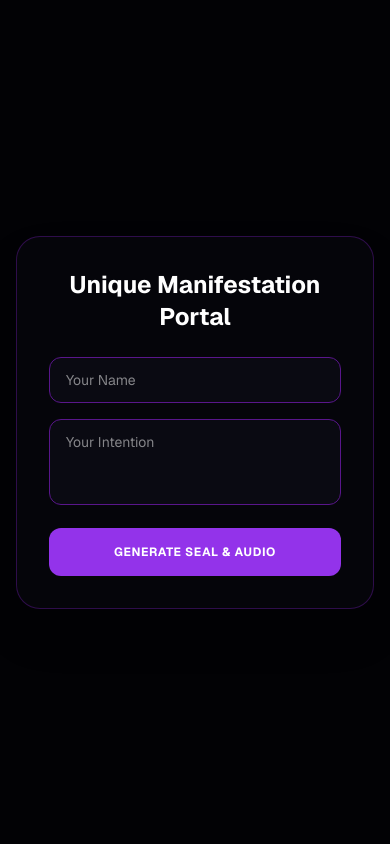
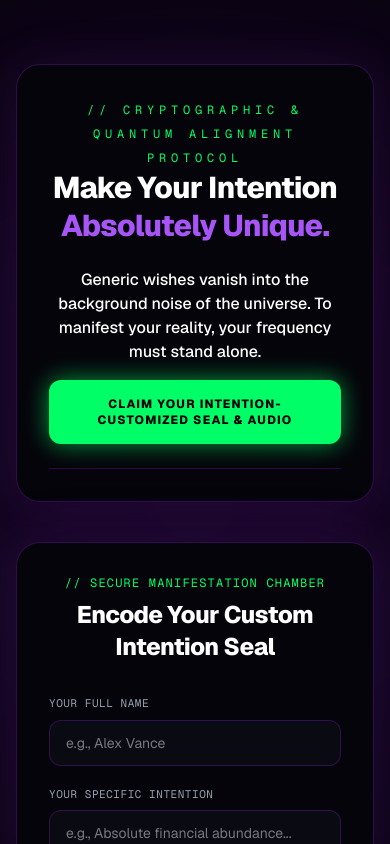
Before and after one commit to anilk1-commits/anil, a Next.js app: page / in a window 390 px wide. Shown: the top 844 px of the page. Built offline with nearby package versions, Linux system fonts and the light colour scheme.

Commit message:
use server action for checkout to eliminate 404 error

```diff
--- a/app/page.tsx
+++ b/app/page.tsx
@@ -25,6 +25,14 @@ function UniqueManifestationPortalContent() {
 
   useEffect(() => {
     document.title = "Unique Manifestation | Custom Intention Seal & 432 Hz Frequency";
+
+    let metaDesc = document.querySelector("meta[name='description']") as HTMLMetaElement | null;
+    if (!metaDesc) {
+      metaDesc = document.createElement('meta');
+      metaDesc.name = 'description';
+      document.head.appendChild(metaDesc);
+    }
+    metaDesc.content = "Transform your desires with Unique Manifestation. Generate your custom cryptographic intention seal and 432 Hz frequency audio package tailored exclusively to you.";
 
     const successParam = searchParams.get("success");
     const hashParam = searchParams.get("hash");
@@ -60,6 +68,7 @@ function UniqueManifestationPortalContent() {
         "SYNCHRONIZING MANIFESTATION VECTOR...",
         "CALIBRATING NEURAL FREQUENCY RESONANCE...",
         "ESTABLISHING SECURE ENTANGLEMENT CHANNEL...",
+        "01101001 11001010 01010111 00110011",
         "COMPILING MATRIX SEAL v3.69..."
       ];
 
@@ -80,7 +89,9 @@ function UniqueManifestationPortalContent() {
       let currentStep = 0;
       stepInterval = setInterval(() => {
         currentStep++;
-        if (currentStep < steps.length) setLoadingStep(currentStep);
+        if (currentStep < steps.length) {
+          setLoadingStep(currentStep);
+        }
       }, 1600);
     }
 
@@ -130,7 +141,7 @@ function UniqueManifestationPortalContent() {
       }
     } catch (error) {
       console.error("Ödeme Hatası:", error);
-      alert("Ödeme başlatılırken bir hata oluştu. Lütfen konsolu kontrol edin.");
+      alert("Ödeme başlatılırken bir hata oluştu.");
       setIsCheckoutLoading(false);
     }
   };
@@ -165,9 +176,17 @@ function UniqueManifestationPortalContent() {
   <g transform="rotate(${p.rotationAngle} 250 250)">
     <polygon points="${p.polygonPoints1}" fill="none" stroke="#A855F7" stroke-width="2.5"/>
     <polygon points="${p.polygonPoints2}" fill="none" stroke="#00FF66" stroke-width="1.5"/>
+    <circle cx="250" cy="250" r="70" fill="none" stroke="#00FF66" stroke-width="1" stroke-dasharray="3 3"/>
   </g>
-  <text x="250" y="470" fill="#A855F7" font-family="monospace" font-size="10" text-anchor="middle">HOLDER: ${currentHolderName.toUpperCase()}</text>
-  <text x="250" y="485" fill="#A855F7" font-family="monospace" font-size="10" text-anchor="middle">HASH: ${hashOutput}</text>
+  <circle cx="250" cy="250" r="${p.innerRadius}" fill="none" stroke="#9333EA" stroke-width="2"/>
+  <polygon points="250,${250 - p.innerRadius + 5} ${250 + p.innerRadius - 5},250 250,${250 + p.innerRadius - 5} ${250 - p.innerRadius + 5},250" fill="none" stroke="#00FF66" stroke-width="1"/>
+  <circle cx="250" cy="250" r="10" fill="#00FF66"/>
+  <style>
+    .title { fill: #00FF66; font-family: monospace; font-size: 14px; text-anchor: middle; font-weight: bold; }
+    .meta { fill: #A855F7; font-family: monospace; font-size: 10px; text-anchor: middle; }
+  </style>
+  <text x="250" y="470" class="meta">HOLDER: ${currentHolderName.toUpperCase()}</text>
+  <text x="250" y="485" class="meta">HASH: ${hashOutput}</text>
 </svg>`;
 
     const blob = new Blob([svgContent], { type: 'image/svg+xml;charset=utf-8' });
@@ -185,110 +204,215 @@ function UniqueManifestationPortalContent() {
     try {
       const sampleRate = 44100;
       const durationSeconds = 6;
-      const audioCtx = new (window.AudioContext || (window as unknown as { webkitAudioContext: typeof AudioContext }).webkitAudioContext)({ sampleRate });
-      const buffer = audioCtx.createBuffer(1, sampleRate * durationSeconds, sampleRate);
+      const numChannels = 1;
+      const totalSamples = sampleRate * durationSeconds;
+
+      const AudioContextClass = window.AudioContext || (window as unknown as { webkitAudioContext: typeof AudioContext }).webkitAudioContext;
+      const audioCtx = new AudioContextClass({ sampleRate });
+      const buffer = audioCtx.createBuffer(numChannels, totalSamples, sampleRate);
       const channelData = buffer.getChannelData(0);
 
-      for (let i = 0; i < channelData.length; i++) {
-        channelData[i] = Math.sin(2 * Math.PI * 432 * (i / sampleRate)) * 0.4;
+      const combined = currentHolderName + intention + Date.now().toString();
+      let hash = 0;
+      for (let i = 0; i < combined.length; i++) {
+        hash = (hash << 5) - hash + combined.charCodeAt(i);
+        hash |= 0;
+      }
+      const absHash = Math.abs(hash);
+
+      const baseFreq = 428 + (absHash % 17) * 0.5;
+      const modFreq = 2 + ((absHash >> 3) % 9);
+      const harmonicMultiplier = 1.5 + ((absHash >> 5) % 3);
+
+      for (let i = 0; i < totalSamples; i++) {
+        let envelope = 1;
+        if (i < 4410) envelope = i / 4410;
+        else if (i > totalSamples - 4410) envelope = (totalSamples - i) / 4410;
+
+        const t = i / sampleRate;
+        const carrier = Math.sin(2 * Math.PI * baseFreq * t);
+        const modulator = Math.sin(2 * Math.PI * modFreq * t) * 0.25;
+        const harmonic = Math.sin(2 * Math.PI * (baseFreq * harmonicMultiplier) * t) * 0.15;
+
+        channelData[i] = (carrier + modulator + harmonic) * 0.4 * envelope;
       }
 
-      // Basit wav oluşturucu
-      const wavBuffer = bufferToWav(buffer, channelData.length);
+      const wavBuffer = bufferToWav(buffer, totalSamples);
       const blob = new Blob([wavBuffer], { type: 'audio/wav' });
       const url = URL.createObjectURL(blob);
       const link = document.createElement('a');
       link.href = url;
-      link.download = `${currentHolderName.replace(/\s+/g, '_')}_432Hz.wav`;
+      link.download = `${currentHolderName.replace(/\s+/g, '_')}_Unique_432Hz_Resonance.wav`;
       document.body.appendChild(link);
       link.click();
       document.body.removeChild(link);
       URL.revokeObjectURL(url);
     } catch {
-      alert("Audio error.");
+      alert("Audio generation error.");
     }
   };
 
   const bufferToWav = (buffer: AudioBuffer, totalSamples: number) => {
-    const length = totalSamples * 2 + 44;
+    const numOfChan = buffer.numberOfChannels;
+    const length = totalSamples * numOfChan * 2 + 44;
     const out = new DataView(new ArrayBuffer(length));
     let pos = 0;
-    const writeString = (s: string) => { for (let i = 0; i < s.length; i++) out.setUint8(pos++, s.charCodeAt(i)); };
 
-    writeString('RIFF'); out.setUint32(pos, length - 4, true); pos += 4;
-    writeString('WAVEfmt '); out.setUint32(pos, 16, true); pos += 4;
-    out.setUint16(pos, 1, true); pos += 2;
-    out.setUint16(pos, 1, true); pos += 2;
-    out.setUint32(pos, buffer.sampleRate, true); pos += 4;
-    out.setUint32(pos, buffer.sampleRate * 2, true); pos += 4;
-    out.setUint16(pos, 2, true); pos += 2;
-    out.setUint16(pos, 16, true); pos += 2;
-    writeString('data'); out.setUint32(pos, totalSamples * 2, true); pos += 4;
+    function writeString(str: string) {
+      for (let i = 0; i < str.length; i++) {
+        out.setUint8(pos++, str.charCodeAt(i));
+      }
+    }
+    function setUint16(data: number) { out.setUint16(pos, data, true); pos += 2; }
+    function setUint32(data: number) { out.setUint32(pos, data, true); pos += 4; }
 
+    writeString('RIFF');
+    setUint32(length - 8);
+    writeString('WAVE');
+    writeString('fmt ');
+    setUint32(16);
+    setUint16(1);
+    setUint16(numOfChan);
+    setUint32(buffer.sampleRate);
+    setUint32(buffer.sampleRate * 2 * numOfChan);
+    setUint16(numOfChan * 2);
+    setUint16(16);
+    writeString('data');
+    setUint32(length - pos - 4);
+
+    let offset = 0;
     const channelData = buffer.getChannelData(0);
-    for (let i = 0; i < totalSamples; i++, pos += 2) {
-      const s = Math.max(-1, Math.min(1, channelData[i]));
-      out.setInt16(pos, s < 0 ? s * 0x8000 : s * 0x7FFF, true);
+    while (offset < totalSamples) {
+      const sample = Math.max(-1, Math.min(1, channelData[offset]));
+      const intSample = (0.5 + (sample < 0 ? sample * 32768 : sample * 32767)) | 0;
+      out.setInt16(pos, intSample, true);
+      pos += 2;
+      offset++;
     }
     return out.buffer;
+  };
+
+  const toggleFaq = (index: number) => {
+    setOpenFaq(openFaq === index ? null : index);
   };
 
   const previewParams = getDynamicSealParams();
 
   return (
-      <main className="min-h-screen bg-[#020205] text-gray-100 flex flex-col items-center justify-center p-4 md:p-8 font-sans">
-        <div className="max-w-xl mx-auto w-full bg-[#05050a] border border-purple-900/50 rounded-3xl p-8 shadow-2xl">
-          <h1 className="text-2xl font-bold text-white text-center mb-6">Unique Manifestation Portal</h1>
+      <main className="min-h-screen bg-[#020205] text-gray-100 flex flex-col items-center justify-center p-4 md:p-8 relative overflow-x-hidden font-sans">
+        <div className="absolute top-0 left-1/2 -translate-x-1/2 w-[900px] h-[900px] bg-purple-900/30 rounded-full blur-[220px] pointer-events-none"></div>
 
-          {!matrixReady ? (
-              <form onSubmit={handleManifest} className="space-y-4">
+        <div className="max-w-3xl w-full space-y-10 relative z-10 my-12">
+          <header className="bg-[#05050a]/95 backdrop-blur-xl border border-purple-900/50 p-8 md:p-12 rounded-3xl shadow-[0_0_50px_rgba(147,51,234,0.12)] space-y-6 text-center">
+          <span className="text-xs uppercase tracking-[0.4em] text-[#00FF66] font-mono">
+            // Cryptographic & Quantum Alignment Protocol
+          </span>
+            <h1 className="text-3xl md:text-5xl font-extrabold tracking-tight text-white leading-tight">
+              Make Your Intention <span className="text-[#A855F7]">Absolutely Unique.</span>
+            </h1>
+
+            <div className="text-gray-300 text-sm md:text-base leading-relaxed space-y-4 max-w-2xl mx-auto font-light text-left">
+              <div className="space-y-4 text-center border-b border-purple-950/80 pb-6">
+                <p className="text-white font-medium text-base md:text-lg">
+                  Generic wishes vanish into the background noise of the universe. To manifest your reality, your frequency must stand alone.
+                </p>
+                <button
+                    onClick={scrollToGenerator}
+                    className="inline-flex items-center gap-2 px-8 py-4 rounded-xl bg-[#00FF66] text-black font-extrabold text-xs uppercase tracking-widest hover:bg-[#26ff7d] transition-all shadow-[0_0_25px_rgba(0,255,102,0.6)] cursor-pointer"
+                >
+                  <span>Claim Your Intention-Customized Seal & Audio</span>
+                </button>
+              </div>
+            </div>
+          </header>
+
+          <div ref={generatorRef} className="max-w-xl mx-auto w-full bg-[#05050a]/95 backdrop-blur-2xl border border-purple-900/50 rounded-3xl p-8 md:p-10 shadow-[0_0_60px_rgba(147,51,234,0.15)]">
+            <div className="text-center mb-8">
+              <span className="block text-xs uppercase tracking-widest text-[#00FF66] font-mono mb-2">// Secure Manifestation Chamber</span>
+              <h2 className="text-2xl md:text-3xl font-extrabold tracking-tight text-white">
+                Encode Your Custom Intention Seal
+              </h2>
+            </div>
+
+            {isGenerating ? (
+                <div className="py-10 px-4 space-y-6 text-center bg-black border border-[#00FF66]/40 rounded-2xl font-mono">
+                  <h3 className="text-xl font-black text-white uppercase tracking-wider">
+                    {loadingStep === 0 && "DECRYPTING NAME HARMONICS..."}
+                    {loadingStep === 1 && "MAPPING INTENTION VECTOR..."}
+                    {loadingStep === 2 && "INJECTING 432 Hz MATRIX..."}
+                    {loadingStep === 3 && "SYNCHRONIZING QUANTUM ENTANGLEMENT..."}
+                    {loadingStep >= 4 && "FORGING HASH SIGNATURE..."}
+                  </h3>
+                  <div className="bg-[#020204] border border-gray-900 rounded-xl p-4 text-left h-36 overflow-hidden text-[11px] text-[#00FF66] space-y-1">
+                    {consoleLogs.map((log, idx) => (
+                        <div key={idx}>{log}</div>
+                    ))}
+                  </div>
+                </div>
+            ) : !matrixReady ? (
+                <form onSubmit={handleManifest} className="space-y-5">
+                  <div>
+                    <label className="block text-[11px] font-mono uppercase tracking-wider text-gray-400 mb-2">Your Full Name</label>
                     <input
                         type="text"
                         value={name}
                         onChange={(e) => setName(e.target.value)}
-                    placeholder="Your Name"
+                        placeholder="e.g., Alex Vance"
                         required
-                    className="w-full bg-[#0a0a12] border border-purple-900 rounded-xl px-4 py-3 text-sm text-white"
+                        className="w-full bg-[#0a0a12] border border-purple-900/50 rounded-xl px-4 py-3 text-sm text-gray-200 focus:outline-none focus:border-[#A855F7]"
                     />
+                  </div>
+                  <div>
+                    <label className="block text-[11px] font-mono uppercase tracking-wider text-gray-400 mb-2">Your Specific Intention</label>
                     <textarea
                         value={intention}
                         onChange={(e) => setIntention(e.target.value)}
-                    placeholder="Your Intention"
+                        rows={3}
+                        placeholder="e.g., Absolute financial abundance..."
                         required
-                    rows={3}
-                    className="w-full bg-[#0a0a12] border border-purple-900 rounded-xl px-4 py-3 text-sm text-white resize-none"
+                        className="w-full bg-[#0a0a12] border border-purple-900/50 rounded-xl px-4 py-3 text-sm text-gray-200 focus:outline-none focus:border-[#A855F7] resize-none"
                     />
+                  </div>
                   <button
                       type="submit"
-                    disabled={isGenerating}
-                    className="w-full py-4 rounded-xl bg-[#9333EA] text-white font-bold uppercase text-xs tracking-wider hover:bg-purple-600 cursor-pointer"
+                      className="w-full py-4 rounded-xl bg-[#9333EA] text-white font-black tracking-wider uppercase text-xs md:text-sm hover:bg-[#A855F7] transition-all cursor-pointer shadow-[0_0_30px_rgba(147,51,234,0.6)]"
                   >
-                  {isGenerating ? "Generating Matrix..." : "Generate Seal & Audio"}
+                    Generate Your Intention-Customized Seal & Audio
                   </button>
                 </form>
             ) : (
                 <div className="space-y-6 text-center">
-                <p className="text-xs font-mono text-[#00FF66] break-all bg-black p-3 rounded-xl border border-gray-900">{hashOutput}</p>
+                  <div className="p-5 bg-black border border-[#9333EA]/40 rounded-2xl space-y-4">
+                    <div className="w-36 h-36 mx-auto bg-black border border-[#9333EA]/50 rounded-2xl flex items-center justify-center relative overflow-hidden">
+                      <svg className="w-28 h-28 text-[#A855F7] opacity-60" viewBox="0 0 500 500" fill="none" stroke="currentColor" strokeWidth="3">
+                        <circle cx="250" cy="250" r={previewParams.outerRadius} stroke="#9333EA" />
+                      </svg>
+                      <span className="absolute text-[11px] font-mono font-black text-[#00FF66] bg-black/60 px-2 py-1">WATERMARK PREVIEW</span>
+                    </div>
+                    <p className="text-[11px] font-mono text-gray-400 break-all bg-black p-2 rounded-lg">{hashOutput}</p>
+                  </div>
+
                   <button
                       onClick={handleCheckout}
                       disabled={isCheckoutLoading}
-                    className="w-full py-4 rounded-xl bg-[#9333EA] text-white font-bold text-xs uppercase tracking-wider hover:bg-purple-600 cursor-pointer disabled:opacity-50"
+                      className="w-full py-4 rounded-xl bg-[#9333EA] text-white font-black text-xs uppercase tracking-wider hover:bg-[#A855F7] cursor-pointer shadow-[0_0_30px_rgba(147,51,234,0.6)] disabled:opacity-50"
                   >
-                  {isCheckoutLoading ? "Redirecting to Lemon Squeezy..." : "Unlock Full Package ($14.90)"}
+                    {isCheckoutLoading ? "Initializing Secure Checkout..." : "Unlock Your Intention-Customized Seal & Audio ($14.90)"}
                   </button>
                 </div>
             )}
           </div>
+        </div>
 
         {showSuccessModal && (
-            <div className="fixed inset-0 bg-black/9output flex items-center justify-center p-4 z-50">
-              <div className="bg-[#080814] border border-[#00FF66] max-w-md w-full rounded-3xl p-6 text-center space-y-4">
-                <h3 className="text-xl font-bold text-white">Payment Successful!</h3>
+            <div className="fixed inset-0 bg-black/90 flex items-center justify-center p-4 z-50">
+              <div className="bg-[#080814] border border-[#00FF66]/60 max-w-md w-full rounded-3xl p-6 text-center space-y-4">
+                <h3 className="text-xl font-black text-white">Payment Verified!</h3>
                 <button onClick={handleDownloadSeal} className="w-full py-3 bg-[#00FF66] text-black font-bold text-xs uppercase rounded-xl cursor-pointer">
-                  Download Seal (.SVG)
+                  Download Custom Seal (.SVG)
                 </button>
                 <button onClick={handleDownloadAudio} className="w-full py-3 bg-[#9333EA] text-white font-bold text-xs uppercase rounded-xl cursor-pointer">
-                  Download Audio (.WAV)
+                  Download 432 Hz Audio (.WAV)
                 </button>
               </div>
             </div>
@@ -299,7 +423,7 @@ function UniqueManifestationPortalContent() {
 
 export default function Page() {
   return (
-      <Suspense fallback={<div className="min-h-screen bg-[#020205] text-white flex items-center justify-center">Loading...</div>}>
+      <Suspense fallback={<div className="min-h-screen bg-[#020205] text-white flex items-center justify-center">Loading Portal...</div>}>
         <UniqueManifestationPortalContent />
       </Suspense>
   );
```
Lines whose indentation alone changed are shown as unchanged.
